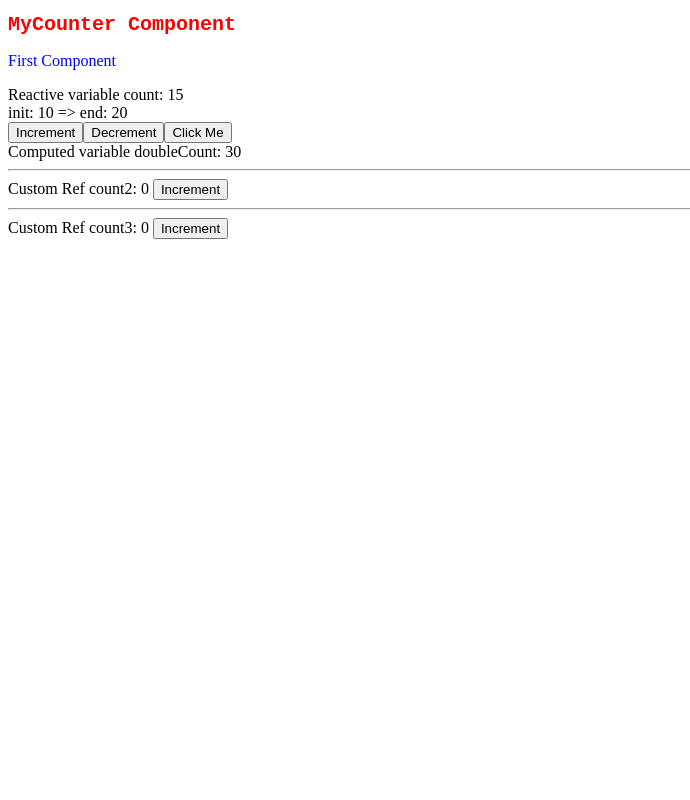
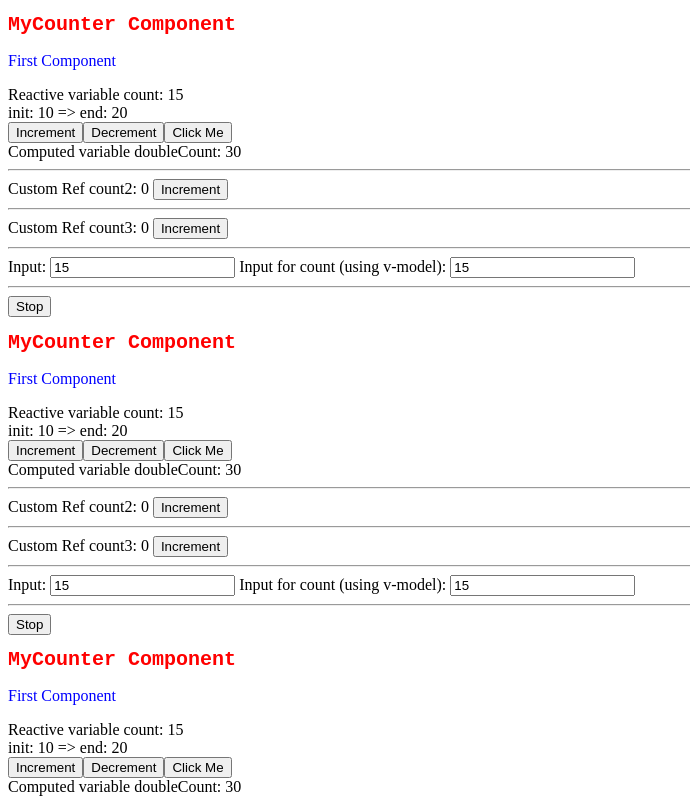
Before and after one commit to meirongdev/vue_firstapp, a Vue app: page / in a window 1280 px wide. Shown: the top 800 px of the page, without its empty margins (0-690 px from the left). Built offline with nearby package versions, Linux system fonts and the light colour scheme.

Commit message:
feat: directives

```diff
--- a/src/App.vue
+++ b/src/App.vue
@@ -1,14 +1,14 @@
 <template>
-  <MyCounter :limits="{init:10, end:20}"/>
+  <MyCounters :nb="3"/>
 </template>
 
-<script>
-import MyCounter from './components/MyCounter.vue'
+<script >
+import MyCounters from './components/MyCounters.vue'
 
 export default {
   name: 'App',
   components: {
-    MyCounter: MyCounter
+    MyCounters: MyCounters
   }
 }
 </script>
--- a/src/components/MyCounter.vue
+++ b/src/components/MyCounter.vue
@@ -5,7 +5,7 @@ import { ref, computed, onBeforeMount, onMounted,
 
 console.log("setup: The component is created in memory");
 
-let timer;
+let timer = ref(null);
 const maxCount = 10;
 
 // 声明init和end两个 attributes
@@ -35,13 +35,14 @@ const increment = () => {
 };
 
 const start = () => {
-  timer = setInterval(() => {
+  timer.value = setInterval(() => {
   increment();
   }, 1000);
 };
 
 const stop= () => {
-  clearInterval(timer);
+  clearInterval(timer.value);
+  timer.value = null;
 };
 
 // Lifecycle hooks
@@ -138,6 +139,14 @@ export default {
   <hr>
   Custom Ref count3: {{ count3 }}
   <button @click="incrementCount3">Increment</button>
+  <hr>
+  Input: <input type="text" v-bind:value="count" />
+  Input for count (using v-model): <input type="text" v-model="count" />
+  <hr>
+  <!-- <button v-if="!timer" @click="start()">Start</button>
+  <button v-else @click="stop()">Stop</button> -->
+  <button v-show="!timer" @click="start()">Start</button>
+  <button v-show="timer" @click="stop()">Stop</button>
 </template>
 
 <style scoped>
--- /dev/null
+++ b/src/components/MyCounters.vue
@@ -0,0 +1,10 @@
+<script setup>
+import MyCounter from './MyCounter.vue'
+import { defineProps } from 'vue';
+
+defineProps(["nb"]);
+</script>
+
+<template>
+  <MyCounter v-for="i in nb" v-bind:key="i" :limits="{init:10, end:20}"/>
+</template>
```
